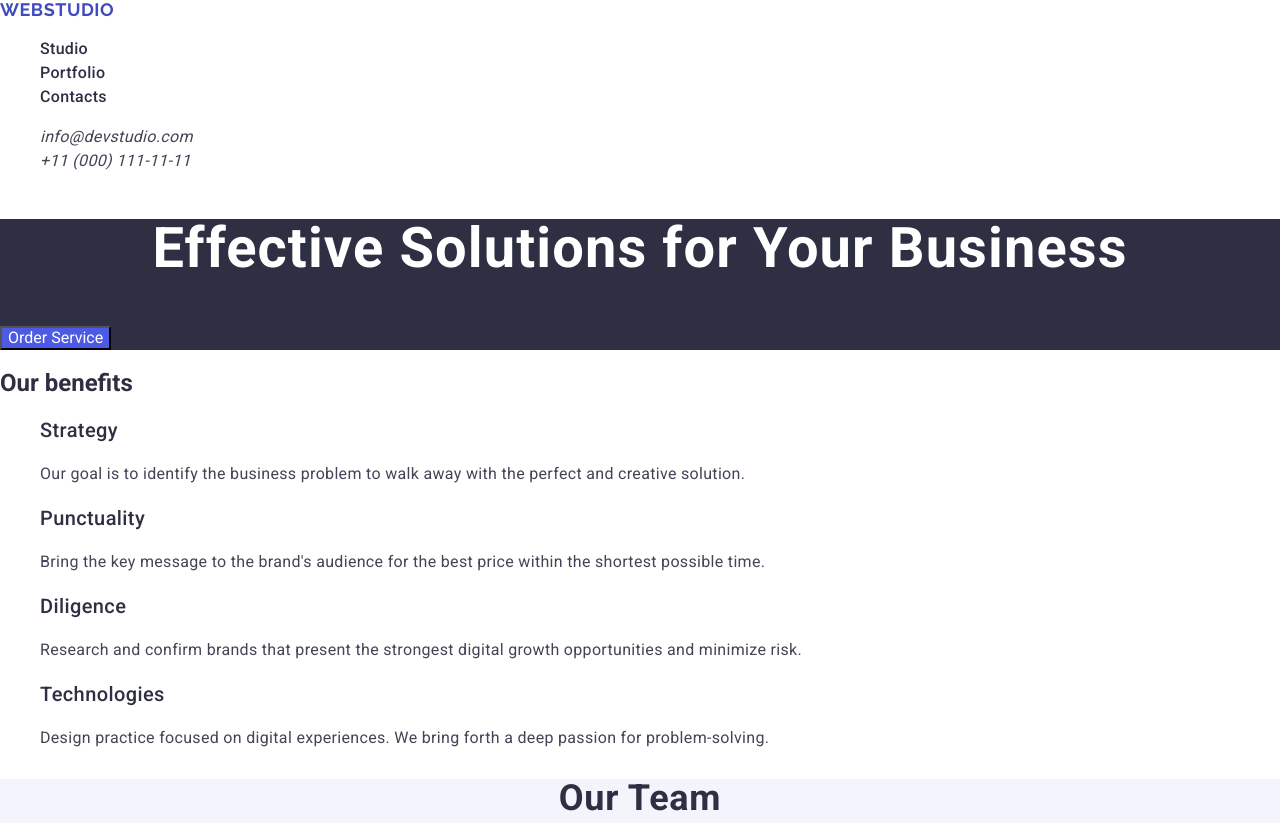
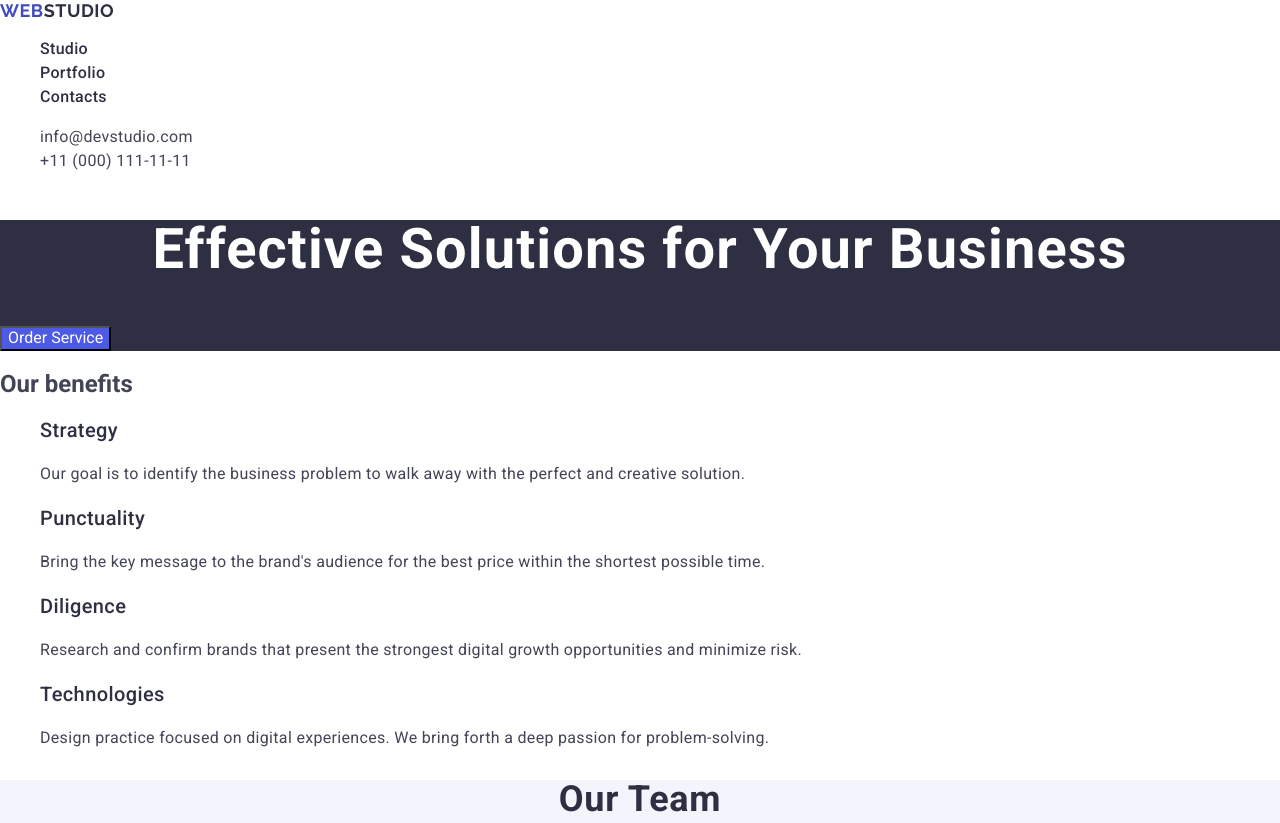
Before and after one commit to Yevgeniy2511/goit-markup-hw-02, a plain HTML site: page index.html in a window 1280 px wide. Shown: the top 823 px of the page. Drawn offline with nearby package versions, Linux system fonts and the light colour scheme.

Commit message:
goit-markup-hw-02.2
Main page and header repair

```diff
--- a/css/styles.css
+++ b/css/styles.css
@@ -11,18 +11,28 @@ button {
     background-color: #4D5AE5;
 }
 body {
-    font-family: Roboto, sans-serif;
-    color: #2E2F42;
+font-family: Roboto, sans-serif;
+    color: #434455;
+    background-color: #FFFFFF;
 }
 
 
 /* Header */
 .logo {
-    color: #2E2F42;
+    color: #4d5ae5;
     font-family: Raleway, sans-serif;
     font-size: 18px;
     font-weight: 700;
-    line-height: 1.16;
+    line-height: 1.17;
+    letter-spacing: 0.03em;
+    text-transform: uppercase;
+}
+.logo-studio {
+color: #2E2F42;
+ font-family: Raleway, sans-serif;
+    font-size: 18px;
+    font-weight: 700;
+    line-height: 1.17;
     letter-spacing: 0.03em;
     text-transform: uppercase;
 }
@@ -30,13 +40,13 @@ body {
 .logo:focus {
     color: #404BBF;
 }
-.menu-link-studio {
+/* .menu-link-studio {
     color: #2E2F42;
     font-size: 16px;
     font-weight: 500;
     line-height: 1.5;
     letter-spacing: 0.02em;
-}
+} */
 .menu-link {
     color: #2E2F42;
     font-size: 16px;
@@ -54,10 +64,13 @@ body {
 .menu-link:focus {
     color: #404BBF;
 }
-.menu-link-studio:hover,
+/* .menu-link-studio:hover,
 .menu-link-studio:focus,
 .menu-link-studio:active {
 color: #404BBF;
+} */
+.address-header {
+    font-style: normal;
 }
 .address-link:hover,
 .address-link:focus {
@@ -92,7 +105,6 @@ color:  #2E2F42;
     letter-spacing: 0.02em;
 }
 .benef-item-paragraf {
-color: #434455;
     font-size: 16px;
     line-height: 1.5;
     letter-spacing: 0.02em;
@@ -118,7 +130,6 @@ color: #2E2F42;
     letter-spacing: 0.02em;
 }
 .team-member-prof {
-    color: #434455;
         font-size: 16px;
         line-height: 1.5;
         letter-spacing: 0.02em;
@@ -126,6 +137,7 @@ color: #2E2F42;
 
 /* Portfolio Section Four */
 .sect-four-portf-head {
+    color: #2E2F42;
         text-align: center;
         font-size: 36px;
         font-weight: 700;
@@ -134,13 +146,13 @@ color: #2E2F42;
         text-transform: capitalize;
 }
 .portf-description {
+    color: #2E2F42;
     font-size: 20px;
     font-weight: 500;
     line-height: 1.2;
     letter-spacing: 0.02em;
 }
 .portf-direction {
-color: #434455;
     font-size: 16px;
     line-height: 1.5;
     letter-spacing: 0.02em;
--- a/index.html
+++ b/index.html
@@ -12,7 +12,6 @@
       href="https://fonts.googleapis.com/css2?family=Raleway:wght@700&family=Roboto:wght@400;500;700&display=swap"
       rel="stylesheet"
     />
-
     <link rel="stylesheet" href="./css/styles.css" />
   </head>
   <!--Body-->
@@ -20,10 +19,12 @@
     <!--Header-->
     <header class="page-header">
       <nav class="page-header-nav">
-        <a class="logo" href="./index.html">WebStudio</a>
+        <a class="logo" href="./index.html"
+          >Web<span class="logo-studio">Studio</span></a
+        >
         <ul class="menu">
           <li class="menu-item">
-            <a class="menu-link-studio" href="">Studio</a>
+            <a class="menu-link" href="./index.html">Studio</a>
           </li>
           <li class="menu-item">
             <a class="menu-link" href="">Portfolio</a>
@@ -170,9 +171,10 @@
             <p class="portf-direction">App</p>
           </li>
           <li class="portf-list-item">
+            <!-- Change -->
             <img
-              src="./images/portfolio/taxi_service.jpg"
-              alt="dashboard view thru the car window"
+              src="./images/portfolio/taxi.jpg"
+              alt="dashbord in the car"
               width="360"
               height="300"
             />
```
Also changed, not shown: camila_photo.jpg (deleted), daniel_photo.jpg (deleted), images/portfolio/taxi.jpg (added), mark_photo.jpg (deleted), tom_photo.jpg (deleted).
